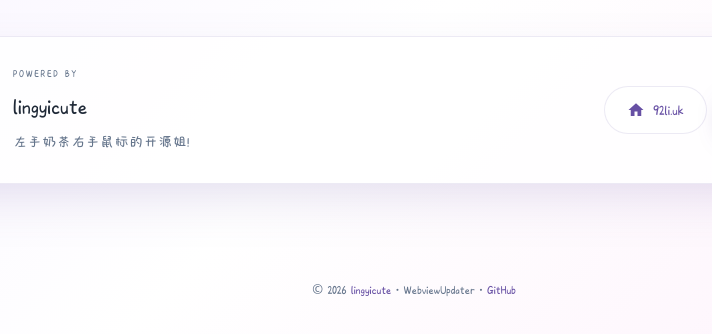
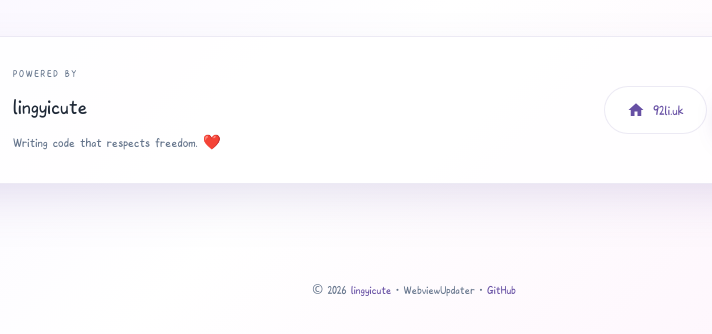
Before and after one commit to lingyicute/WebviewUpdater, a plain HTML site: page web/index.html in a window 1280 px wide. Shown: the part 2757-3091 px from the top of the page, 226-938 px from the left. Drawn offline with Linux system fonts and the light colour scheme.

Commit message:
update website

```diff
--- a/web/index.html
+++ b/web/index.html
@@ -550,7 +550,7 @@
           <div class="info">
             <div class="powered">Powered By</div>
             <h3>lingyicute</h3>
-            <p>左手奶茶右手鼠标的开源姐!</p>
+            <p>Writing code that respects freedom. ❤️</p>
           </div>
           <div class="links">
             <a class="btn btn-ghost" href="https://92li.uk" target="_blank" rel="noreferrer"><svg><use href="#i-home"/></svg> 92li.uk</a>
```
